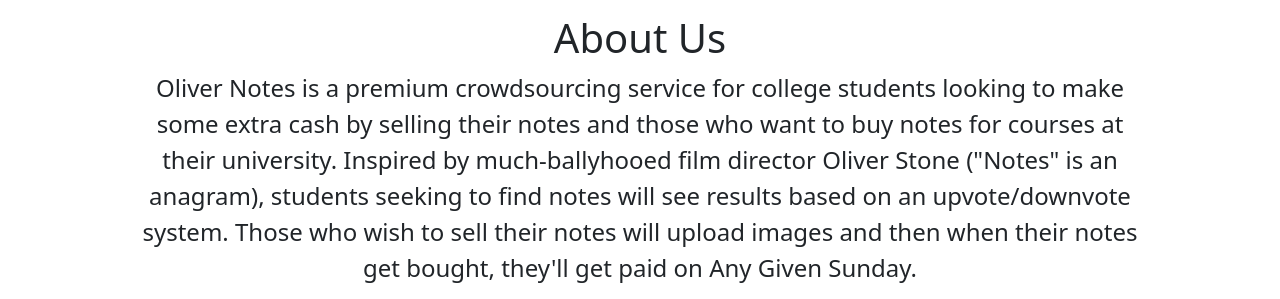
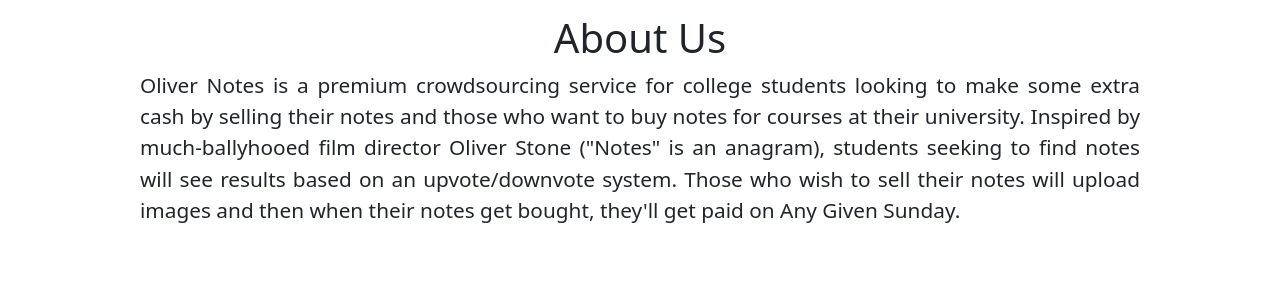
Before and after one commit to juan-piedra/Oliver-Notes, a React (Vite) app in the folder client/: page / in a window 1280 px wide. Shown: the part 594-893 px from the top of the page. After the commit the page ends 836 px from the top, so only its background shows below. Built offline with nearby package versions, Linux system fonts and the light colour scheme.

Commit message:
made font littler smaller to fit on desktop on landing page, and justified text

```diff
--- a/client/src/pages/Landing/Landing.css
+++ b/client/src/pages/Landing/Landing.css
@@ -103,6 +103,6 @@
 
 .bottom-half p {
     max-width: 1000px;
-    font-size: 1.5em;
-    text-align: center;
+    font-size: 1.3em;
+    text-align: justify;
 }
```
